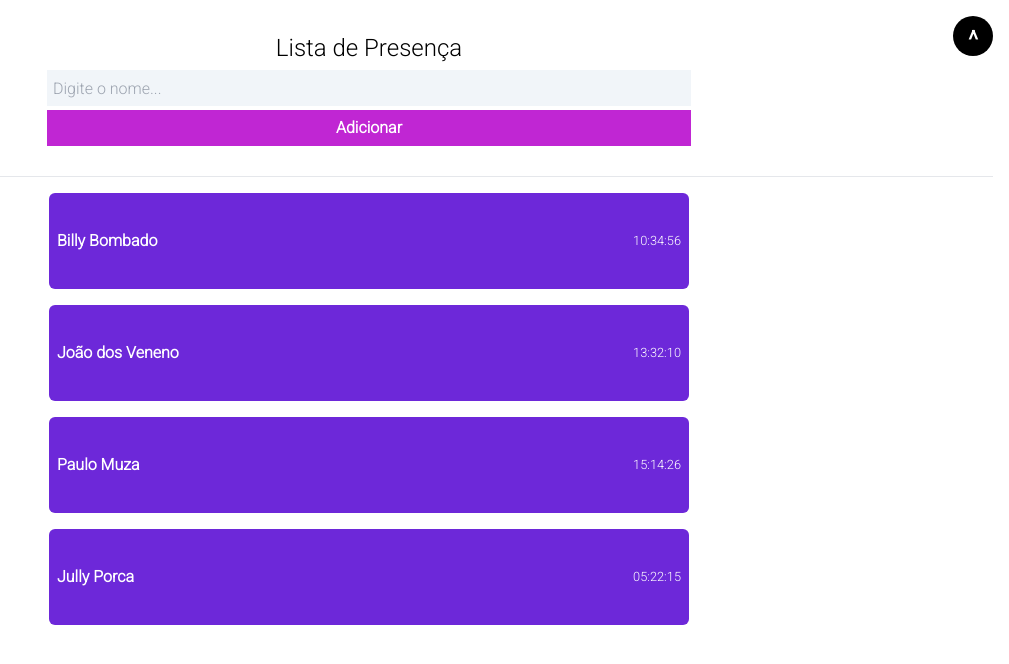
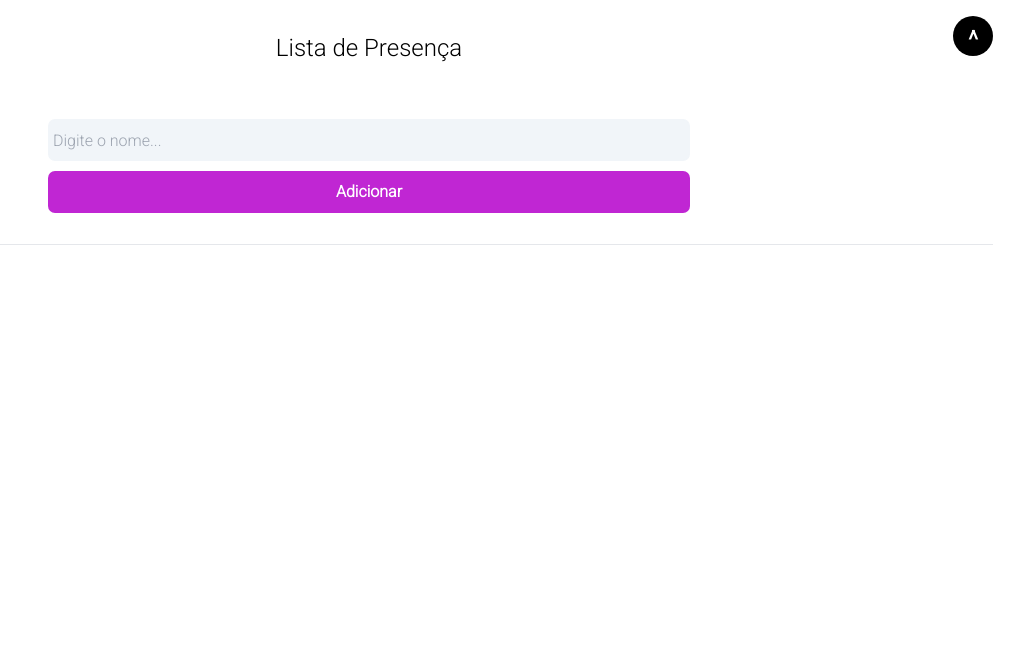
Before and after one commit to cemgthedev/JavaScript, a React (Vite) app in the folder Avançado/08_React/reactapp/: page / in a window 1280 px wide. Shown: the top 664 px of the page, without its empty margins (271-1280 px from the left). Built offline with nearby package versions, Linux system fonts and the light colour scheme.

Commit message:
estudando adição de componentes na tela por meio de estados e listagem

```diff
--- a/Avançado/08_React/reactapp/src/pages/Home/index.jsx
+++ b/Avançado/08_React/reactapp/src/pages/Home/index.jsx
@@ -1,23 +1,55 @@
+import React, { useState } from 'react';
+
 import '../../style/global.css'
 import {Card} from '../../components/Card'
 
 export function Home() {
+  const [personName, setPersonName] = useState('');
+  const [persons, setPersons] = useState([]);
+
+  function handleAddPerson() {
+    const newPerson = {
+      name: personName,
+      time: new Date().toLocaleTimeString('pt-br', {
+        hour: '2-digit',
+        minute: '2-digit',
+        second: '2-digit'
+      })
+    }
+
+    setPersons(prevState => [...prevState, newPerson]); // ...prevState propaga os elementos do estado anterior dentro do novo array
+    // ... se chama spread operator é responsável por propagar os elementos do array
+  }
+
   return (
     <div class="flex flex-col gap-4 p-4" id="top">
       <a class="font-bold text-2xl bg-black text-white flex justify-center pt-2 w-10 h-10 fixed right-4 rounded-[100%]" href="#top">
         ^
       </a>
-      <header class="flex flex-col p-4 gap-2 mb-0">
-          <h1 class="font-sans text-2xl text-center">Lista de Presença</h1>
-          <input class="m-auto w-[50vw] h-8 pl-1 ring-2 ring-slate-100 bg-slate-100 focus:ring-black outline-none" type="text" placeholder='Digite o nome...'/>
-          <button class="m-auto w-[50vw] ring-2 ring-fuchsia-600 h-8 bg-fuchsia-600 text-white font-bold hover:ring-fuchsia-500 hover:bg-fuchsia-500" type='button'>Adicionar</button>
+      <header class="flex flex-col p-4 gap-3 mb-0">
+        <h1 class="font-sans text-2xl text-center">Lista de Presença</h1>
+        <h2 class="font-sans w-fit h-8 m-auto text-2xl text-center border-b-violet-700 border-b-2">{personName}</h2>
+        <input
+          class="m-auto w-[50vw] rounded-md h-10 pl-1 ring-1 ring-slate-100 bg-slate-100 focus:ring-black outline-none"
+          type="text"
+          placeholder='Digite o nome...'
+          onChange={e => setPersonName(e.target.value)}
+        />
+        <button
+          class="m-auto w-[50vw] rounded-md ring-1 ring-fuchsia-600 h-10 bg-fuchsia-600 text-white font-bold hover:ring-fuchsia-500 hover:bg-fuchsia-500"
+          type='button'
+          onClick={handleAddPerson}
+        >
+          Adicionar
+        </button>
       </header>
       <hr/>
       <main class='flex flex-col gap-4'>
-        <Card name="Billy Bombado" time="10:34:56"/>
-        <Card name="João dos Veneno" time="13:32:10"/>
-        <Card name="Paulo Muza" time="15:14:26"/>
-        <Card name="Jully Porca" time="05:22:15"/>
+        {
+          persons.map(person =>
+            <Card name={ person.name } time={ person.time }/>
+          )
+        }
       </main>
     </div>
   )
```
